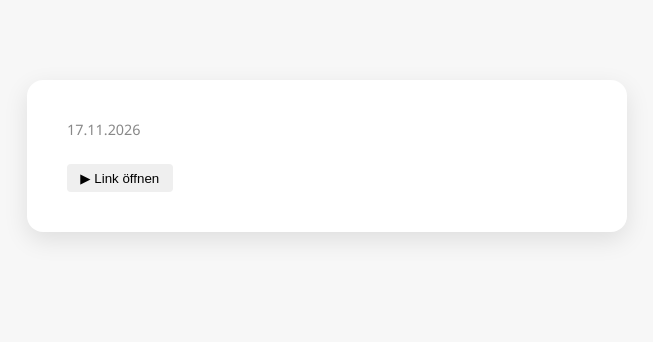
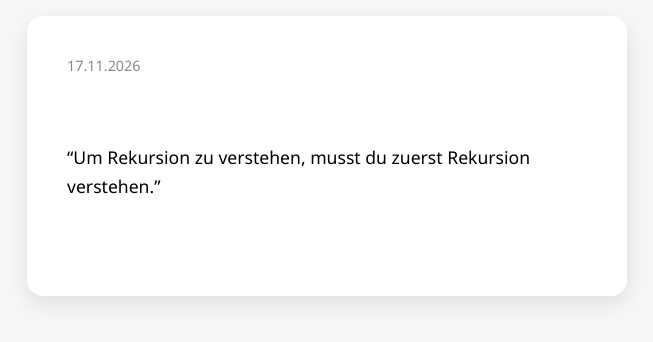
Before and after one commit to Mirony3/73-dy, a plain HTML site: page index.html in a window 1280 px wide. Shown: the part 244-586 px from the top of the page, without its empty margins (313-966 px from the left). Drawn offline with Linux system fonts and the light colour scheme.

Commit message:
Automatisch: Nachricht vom 2026-11-17

```diff
--- a/index.html
+++ b/index.html
@@ -11,7 +11,7 @@
     <div class="date" id="date"></div>
     <div class="message" id="message">
      <!-- MESSAGE_PLACEHOLDER -->
-https://www.tiktok.com/@kotvitsky_nikita/video/7192600823199763714
+“Um Rekursion zu verstehen, musst du zuerst Rekursion verstehen.”
 <!-- /MESSAGE_PLACEHOLDER -->
     </div>
   </div>
```
